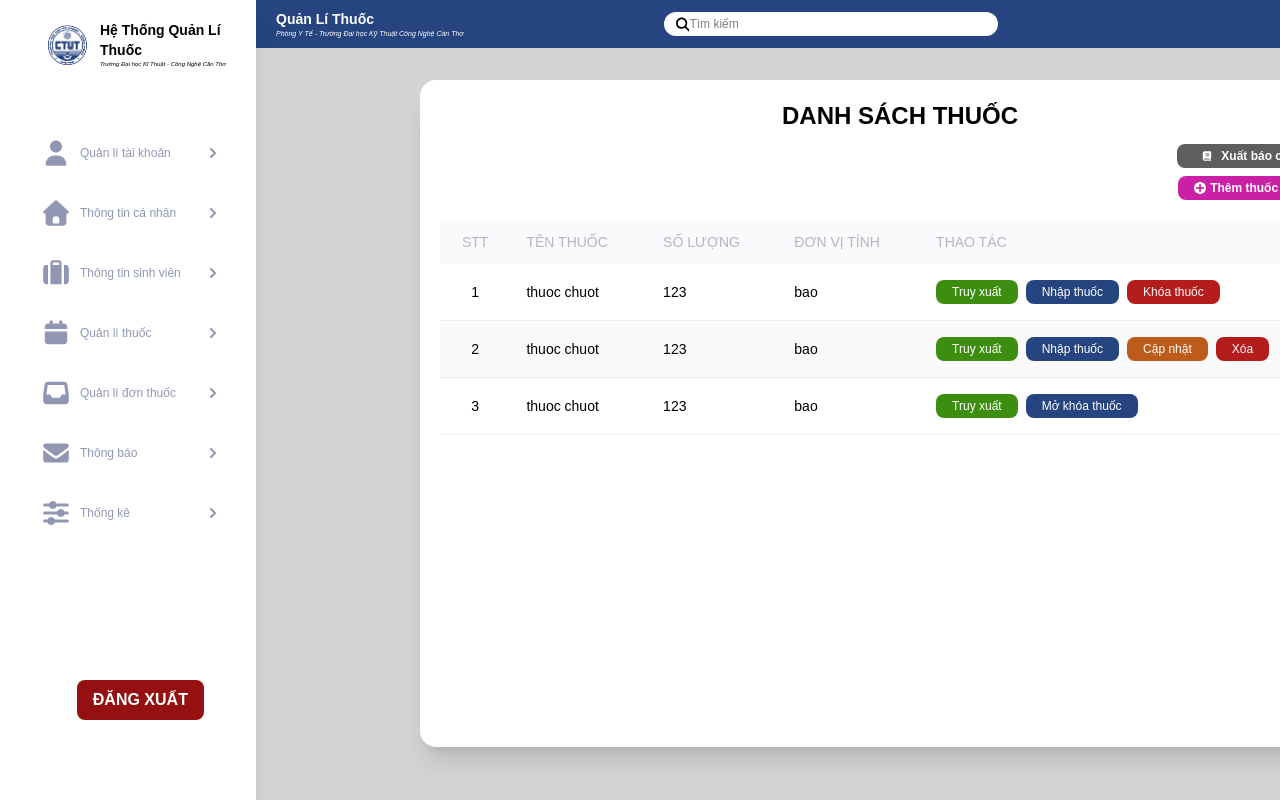
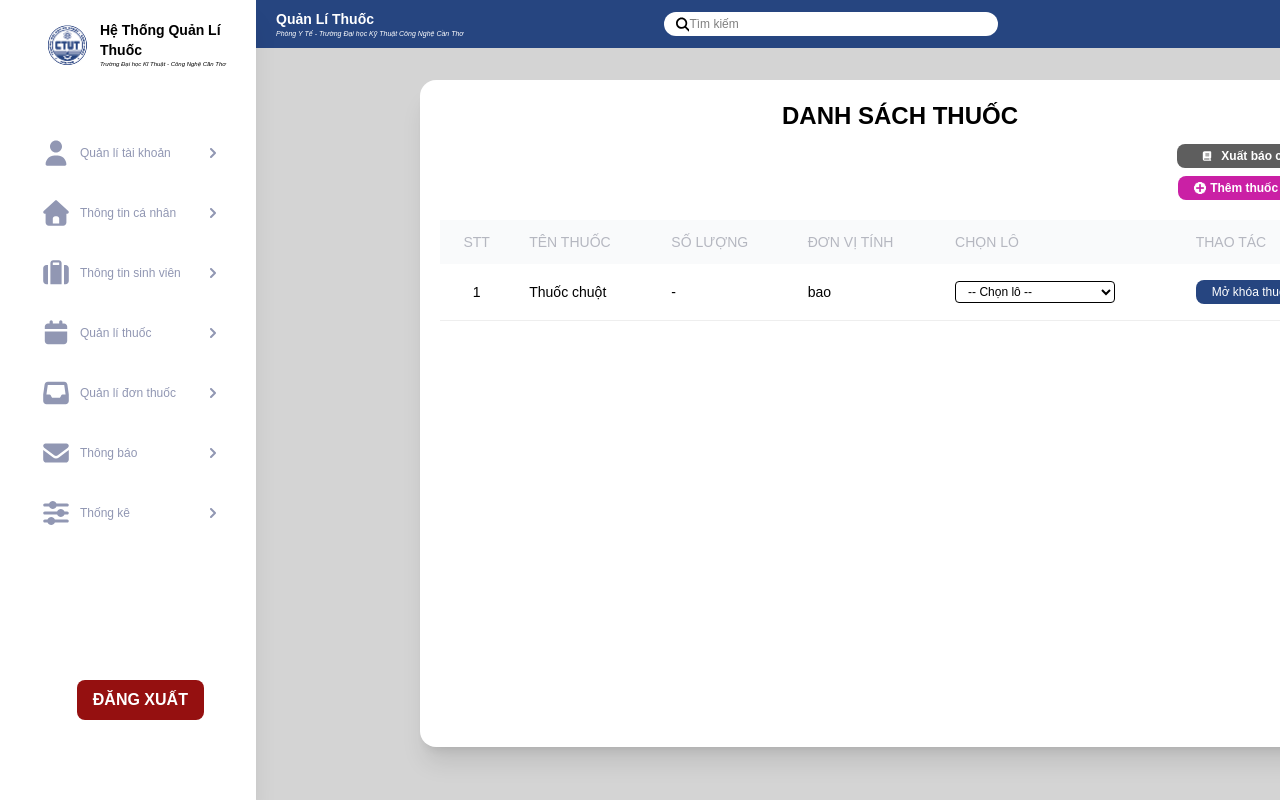
Before and after one commit to DaoTrungTin2005/He-Thong-Quan-Ly-Thuoc-CTUT, a React (Vite) app in the folder FE/: page /medicine in a window 1280 px wide. Shown: the top 800 px of the page. Built offline with nearby package versions, Linux system fonts and the light colour scheme; the HTML template or start-up script is replaced by a standard one.

Commit message:
fix: Medicine( Logic row and action with a medicine )

```diff
--- a/FE/src/components/Table/Table.jsx
+++ b/FE/src/components/Table/Table.jsx
@@ -14,6 +14,8 @@ export default function Table({
   onRemove,
   onLockMedicine,
   onUnlockMedicine,
+  selectedBatches,
+  onSelectBatch,
 }) {
   return (
     <table className="w-full border-collapse">
@@ -38,6 +40,8 @@ export default function Table({
             onRemove={onRemove}
             onLockMedicine={onLockMedicine}
             onUnlockMedicine={onUnlockMedicine}
+            selectedBatch={selectedBatches?.[row.id]}
+            onSelectBatch={onSelectBatch}
           />
         ))}
       </tbody>
--- a/FE/src/components/Table/TableRow/TableAction.jsx
+++ b/FE/src/components/Table/TableRow/TableAction.jsx
@@ -139,9 +139,30 @@ export default function TableAction({
 
   // TYPE: MEDICINE - Quản lý thuốc
   if (type === "medicine") {
-    if (rowData.status === "exported") {
+    const isLocked = rowData.lockedStatus === "lockMedicine";
+
     return (
       <div className="flex items-center justify-self-start gap-2">
+        {/* Luôn hiển thị */}
+        {isLocked ? (
+          <Button
+            onClick={handleUnlockMedicine}
+            className="bg-[#264580] h-6 text-xs flex justify-self-end items-center text-white font-medium mr hover:opacity-80 transition"
+          >
+            Mở khóa thuốc
+          </Button>
+        ) : (
+          <Button
+            onClick={handleLockMedicine}
+            className="bg-[#B51C1C] h-6 text-xs flex justify-self-end items-center text-white font-medium mr hover:opacity-80 transition"
+          >
+            Khóa thuốc
+          </Button>
+        )}
+
+        {/* Chỉ hiển thị sau khi chọn lô */}
+        {rowData.status && (
+          <>
             <Button
               onClick={handleAccess}
               className="bg-[#3D8E10] h-6 text-xs flex justify-self-end items-center text-white font-medium mr hover:opacity-80 transition"
@@ -156,61 +177,8 @@ export default function TableAction({
               Nhập thuốc
             </Button>
 
-          {rowData.status === "lockMedicine" ? (
-            <Button
-              onClick={handleUnlockMedicine}
-              className="bg-[#264580] h-6 text-xs flex justify-self-end items-center text-white font-medium mr hover:opacity-80 transition"
-            >
-              Mở khóa thuốc
-            </Button>
-          ) : (
-            <Button
-              onClick={handleLockMedicine}
-              className="bg-[#B51C1C] h-6 text-xs flex justify-self-end items-center text-white font-medium mr hover:opacity-80 transition"
-            >
-              Khóa thuốc
-            </Button>
-          )}
-        </div>
-      );
-    }
-
-    if (rowData.status === "lockMedicine") {
-      return (
-        <div className="flex items-center justify-self-start gap-2">
-          <Button
-            onClick={handleAccess}
-            className="bg-[#3D8E10] h-6 text-xs flex justify-self-end items-center text-white font-medium mr hover:opacity-80 transition"
-          >
-            Truy xuất
-          </Button>
-          <Button
-            onClick={handleUnlockMedicine}
-            className="bg-[#264580] h-6 text-xs flex justify-self-end items-center text-white font-medium mr hover:opacity-80 transition"
-          >
-            Mở khóa thuốc
-          </Button>
-        </div>
-      );
-    }
-
-    if (rowData.status === "unexported") {
-      return (
-        <div className="flex items-center justify-self-start gap-2">
-          <Button
-            onClick={handleAccess}
-            className="bg-[#3D8E10] h-6 text-xs flex justify-self-end items-center text-white font-medium mr hover:opacity-80 transition"
-          >
-            Truy xuất
-          </Button>
-
-          <Button
-            onClick={handleAdd}
-            className="bg-[#264580] h-6 text-xs flex justify-self-end items-center text-white font-medium mr hover:opacity-80 transition"
-          >
-            Nhập thuốc
-          </Button>
-
+            {rowData.status === "unexported" && (
+              <>
                 <Button
                   onClick={handleUpdate}
                   className="bg-[#BC5B1A] h-6 text-xs flex justify-self-end items-center text-white font-medium mr hover:opacity-80 transition"
@@ -224,9 +192,12 @@ export default function TableAction({
                 >
                   Xóa
                 </Button>
+              </>
+            )}
+          </>
+        )}
       </div>
     );
-    }
   }
 
   // TYPE: PRESCRIPTION - Quản lý đơn thuốc
--- a/FE/src/components/Table/TableRow/TableRow.jsx
+++ b/FE/src/components/Table/TableRow/TableRow.jsx
@@ -6,6 +6,8 @@ export default function TableRow({
   columns,
   index,
   type,
+  selectedBatch,
+  onSelectBatch,
   onEdit,
   onResetPassword,
   onLock,
@@ -19,23 +21,14 @@ export default function TableRow({
   const isEven = index % 2 === 0;
 
   const getRowBackground = () => {
-    if (row.status === "success") {
-      return "bg-[#E8F5E9] font-bold";
-    }
-    if (row.status === "failed") {
-      return "bg-[#FFEBEE] font-bold";
-    }
+    if (row.status === "success") return "bg-[#E8F5E9] font-bold";
+    if (row.status === "failed") return "bg-[#FFEBEE] font-bold";
     return isEven ? "bg-white" : "bg-[#FAFAFA]";
   };
 
   const getPX = () => {
-    if (
-      row.status === "waiting" ||
-      row.status === "completed" ||
-      row.status === "dispensed"
-    ) {
+    if (["waiting", "completed", "dispensed"].includes(row.status))
       return "px-1";
-    }
     return "px-4";
   };
 
@@ -50,9 +43,33 @@ export default function TableRow({
         >
           {col.key === "status" ? (
             <TableStatus status={row[col.key]} />
+          ) : col.key === "quantity" && type === "medicine" ? (
+            <span>{selectedBatch?.quantity ?? "-"}</span>
+          ) : col.key === "batch" ? (
+            <select
+              className="border rounded px-2 py-0.5 text-xs"
+              value={selectedBatch?.batchId ?? ""}
+              onChange={(e) => {
+                const batch = (row.batches ?? []).find(
+                  (b) => b.batchId === e.target.value,
+                );
+                onSelectBatch?.(row.id, batch);
+              }}
+            >
+              <option value="">-- Chọn lô --</option>
+              {(row.batches ?? []).map((b) => (
+                <option key={b.batchId} value={b.batchId}>
+                  {b.batchId} | HSD: {b.expiry}
+                </option>
+              ))}
+            </select>
           ) : col.key === "action" ? (
             <TableAction
-              rowData={row}
+              rowData={
+                type === "medicine"
+                  ? { ...row, status: selectedBatch?.status ?? null } // lockedStatus vẫn có từ ...row
+                  : row
+              }
               type={type}
               onEdit={onEdit}
               onResetPassword={onResetPassword}
--- a/FE/src/pages/Medicine.jsx
+++ b/FE/src/pages/Medicine.jsx
@@ -6,34 +6,35 @@ import FormMedicine from "../components/FormMedicine";
 import Alert from "../components/Alert.jsx";
 import { useState } from "react";
 export default function Medicine() {
+  const [selectedBatches, setSelectedBatches] = useState({});
   const columns = [
     { key: "id", label: "STT", align: "center" },
     { key: "medicine", label: "TÊN THUỐC", align: "left" },
     { key: "quantity", label: "SỐ LƯỢNG", align: "left" },
     { key: "unit", label: "ĐƠN VỊ TÍNH", align: "left" },
+    { key: "batch", label: "CHỌN LÔ", align: "left" },
     { key: "action", label: "THAO TÁC", align: "left" },
   ];
   const data = [
     {
       id: 1,
-      medicine: "thuoc chuot",
-      quantity: 123,
+      medicine: "Thuốc chuột",
       unit: "bao",
-      status: "exported",
-    },
-    {
-      id: 2,
-      medicine: "thuoc chuot",
-      quantity: 123,
-      unit: "bao",
-      status: "unexported",
-    },
-    {
-      id: 3,
-      medicine: "thuoc chuot",
-      quantity: 123,
-      unit: "bao",
-      status: "lockMedicine",
+      lockedStatus: "lockMedicine", // "lockMedicine", "unlockMedicine"
+      batches: [
+        {
+          batchId: "LO001",
+          quantity: 50,
+          expiry: "2025-12",
+          status: "unexported",
+        },
+        {
+          batchId: "LO002",
+          quantity: 73,
+          expiry: "2026-06",
+          status: "exported",
+        },
+      ],
     },
   ];
   const fields = [
@@ -64,6 +65,10 @@ export default function Medicine() {
             type="medicine"
             columns={columns}
             data={data}
+            selectedBatches={selectedBatches}
+            onSelectBatch={(rowId, batch) =>
+              setSelectedBatches((prev) => ({ ...prev, [rowId]: batch }))
+            }
             onAdd={() => setShow(true)}
             onRemove={() => setShowAlert(true)}
           />
--- a/FE/src/pages/UpdateMedicine.jsx
+++ b/FE/src/pages/UpdateMedicine.jsx
@@ -5,7 +5,8 @@ export default function UpdateMedicine() {
     { name: "tenThuoc", label: "Tên thuốc:", width: "full" },
     { name: "soLuong", label: "Số lượng:", width: "half" },
     { name: "donViTinh", label: "Đơn vị tính:", width: "half" },
-    { name: "hanSuDung", label: "Hạn sử dụng:", width: "full" },
+    { name: "lothuoc", label: "Lô thuốc:", width: "half" },
+    { name: "hanSuDung", label: "Hạn sử dụng:", width: "half" },
   ];
   return (
     <div className="w-6/9 bg-white absolute top-20 left-125 h-1/2 rounded-2xl shadow-xl flex flex-col items-center justify-center gap-10">
```
Lines whose indentation alone changed are shown as unchanged.
